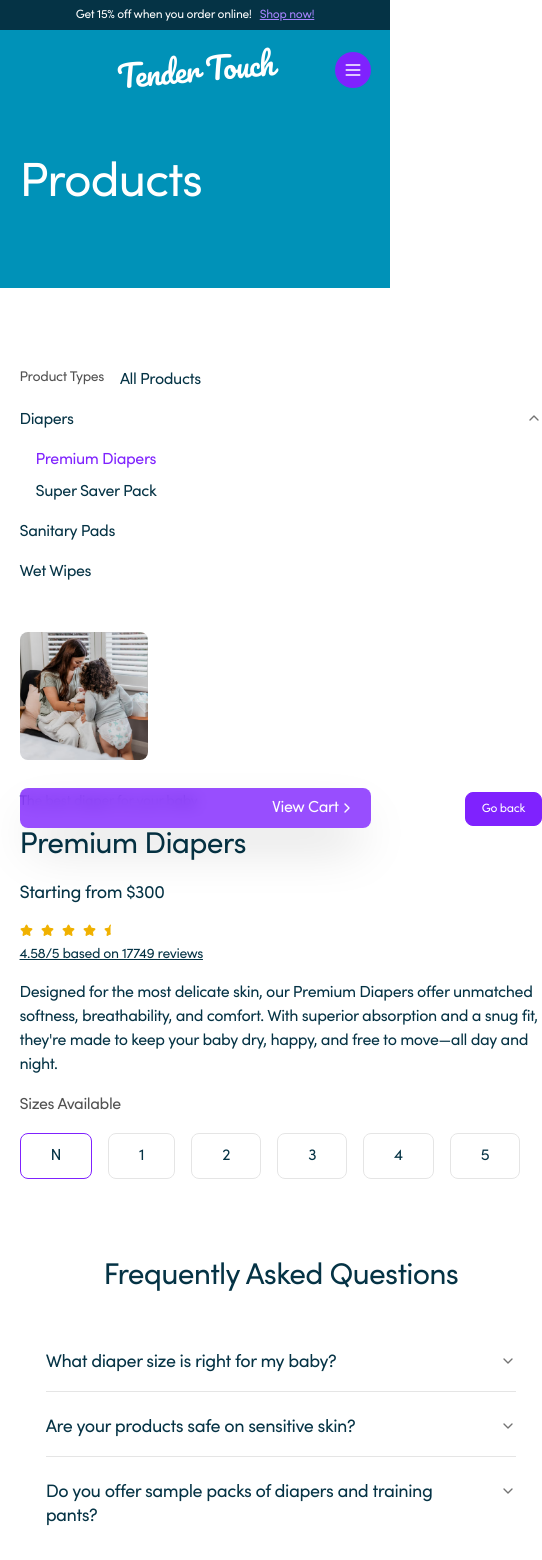
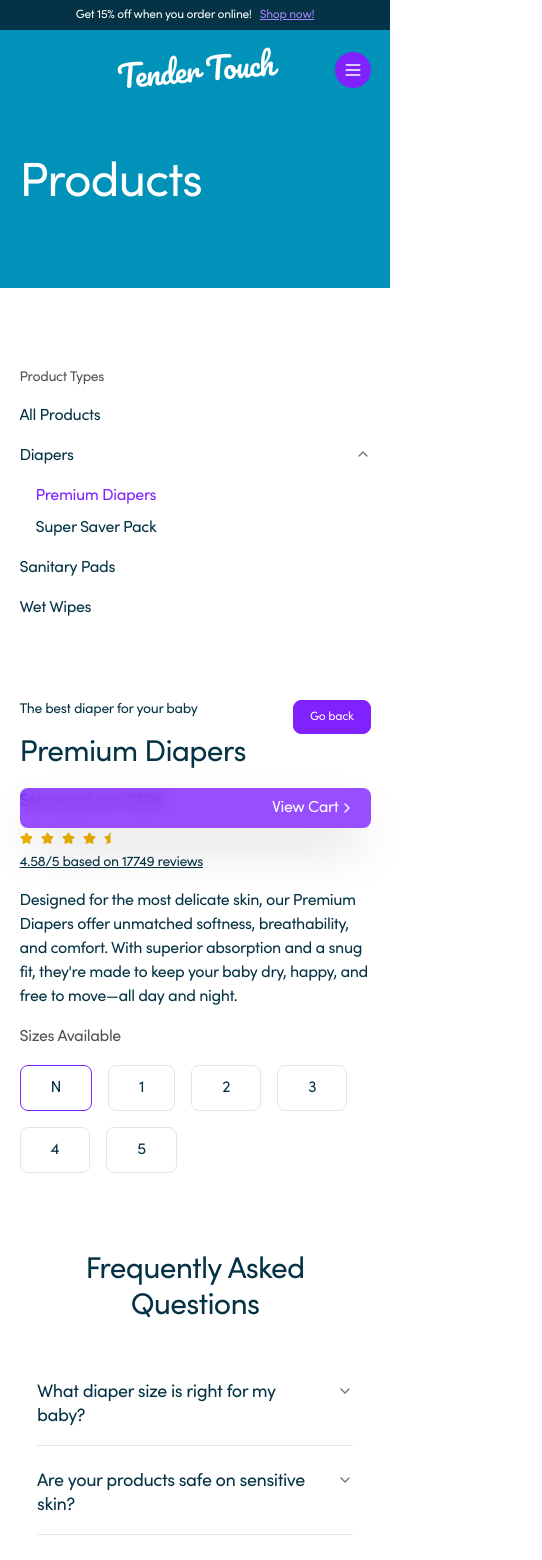
Before and after one commit to adiadishr/tender-touch, a Next.js app: page /products/premium-diapers in a window 390 px wide. Shown: the top 1560 px of the page, 542 px wide, since content can reach past the window. Built offline with nearby package versions, Linux system fonts and the light colour scheme.

Commit message:
fix: product page on mobile UI

```diff
--- a/src/app/products/[id]/page.js
+++ b/src/app/products/[id]/page.js
@@ -19,15 +19,15 @@ export default async function Page({ params }) {
   const product = exists.subCategories?.find(sub => sub.id === id) || exists;
   return (<>
     {/* Main Product Screen */}
-    <div className="grid gap-8 pb-10 lg:grid-cols-12">
-      <div className="relative col-span-5">
-        <div className="sticky h-max top-30">
-          <div className="relative overflow-hidden rounded-md h-max aspect-square">
+    <div className="grid w-full grid-cols-1 gap-8 pb-10 lg:grid-cols-12">
+      <div className="relative col-span-1 lg:col-span-5">
+        <div className="lg:sticky lg:h-max lg:top-30">
+          <div className="relative overflow-hidden rounded-md lg:aspect-square">
             <Image fill src={product.src} alt="blog" className="object-cover duration-500 group-hover:scale-105" />
           </div>
         </div>
       </div>
-      <div className="relative flex flex-col col-span-7 gap-4">
+      <div className="relative flex flex-col col-span-1 gap-4 lg:col-span-7">
         <Link href="/products" className="absolute top-0 right-0 btn">Go back</Link>
         <div className="text-sm">{product.tagline}</div>
         <div className="text-3xl">{product.title}</div>
--- a/src/app/products/layout.js
+++ b/src/app/products/layout.js
@@ -4,8 +4,8 @@ import ProductNavigation from "@/components/sections/products/products-navigatio
 export default function Layout({ children }) {
   return (<>
     <AuxHero title="Products" />
-    <div className="relative py-20 text-cyan-950 w-[90%] mx-auto grid md:grid-cols-5 gap-8">
-      <div className="col-span-1">
+    <div className="md:relative py-20 text-cyan-950 w-[90%] mx-auto grid grid-cols-1 md:grid-cols-5 gap-8">
+      <div className="w-full col-span-1 md:col-span-1">
         <ProductNavigation />
       </div>
       <div className="col-span-1 md:col-span-4">
--- a/src/components/sections/products/products-navigation/index.js
+++ b/src/components/sections/products/products-navigation/index.js
@@ -14,7 +14,7 @@ import { usePathname } from "next/navigation";
 export default function ProductNavigation() {
   const pathname = usePathname();
   return (<>
-    <div className="sticky top-[calc(110px+2.5rem)] flex flex-wrap md:flex-col gap-4">
+    <div className="md:sticky md:top-[calc(110px+2.5rem)] flex flex-col gap-4 w-full md:w-auto">
       <div className="text-sm text-neutral-600">Product Types</div>
       <Link href="/products" className={cn("text-base hover:underline duration-300 hover:text-cyan-900", pathname === "/products" && "text-violet-600 hover:text-violet-600")}>All Products</Link>
       <Accordion
```
